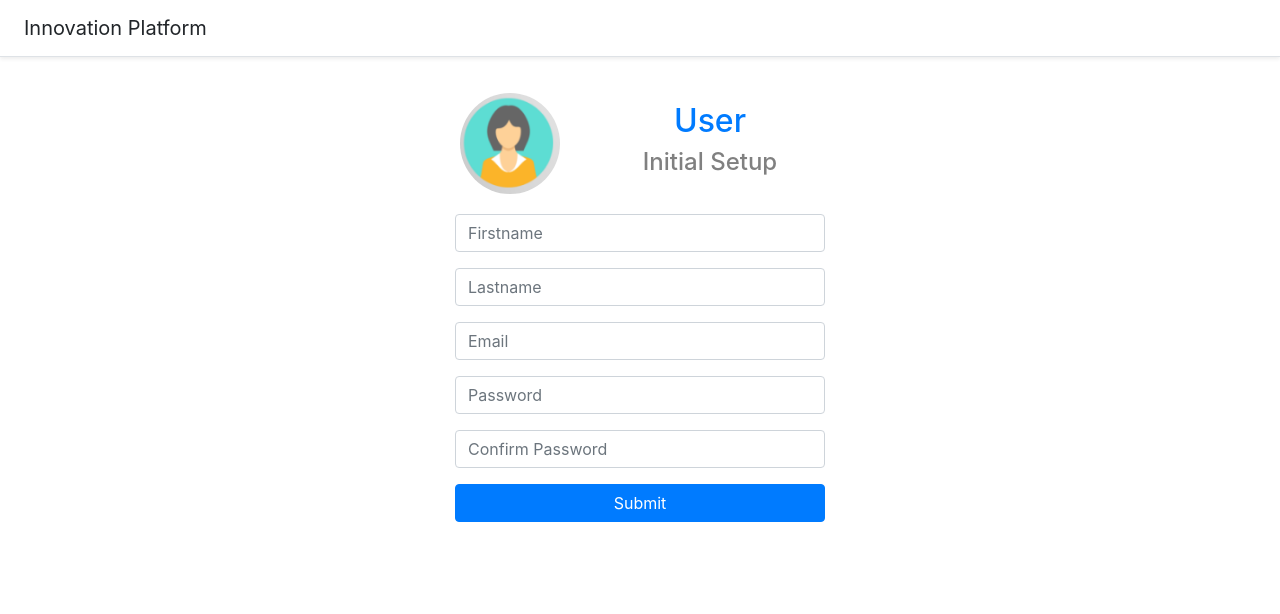
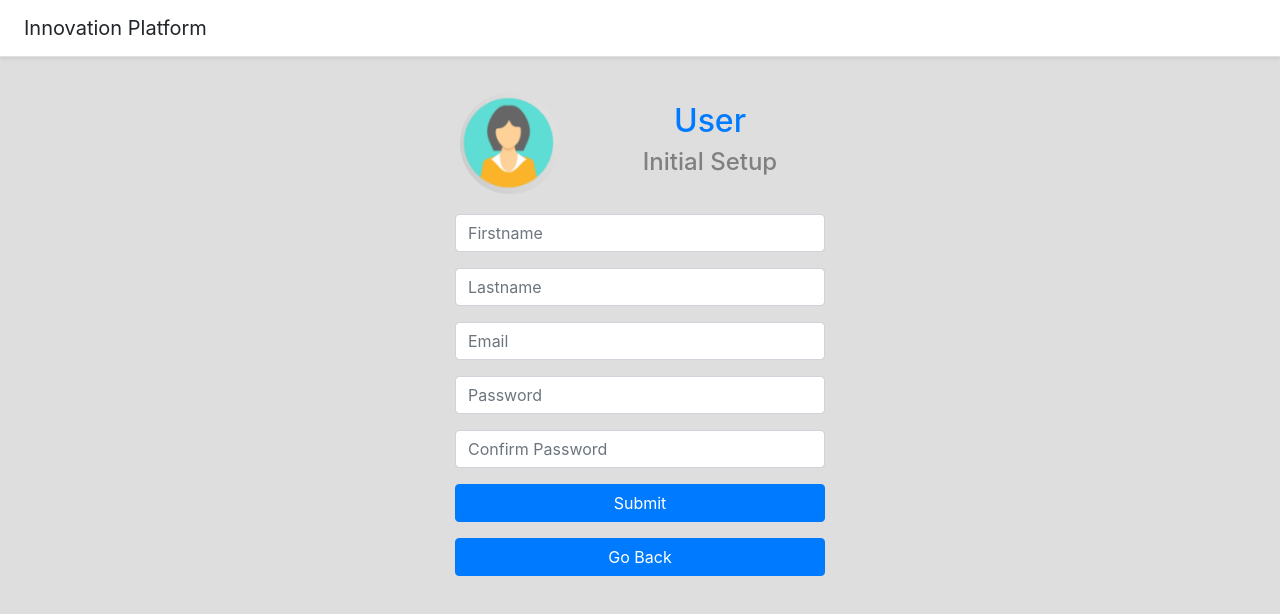
Before and after one commit to ankur04/mean-app-humber-capstone, an Angular app: page /register in a window 1280 px wide. Shown: the top 614 px of the page. Built offline with nearby package versions, Linux system fonts and the light colour scheme.

Commit message:
back link added

```diff
--- a/src/app/components/register/register.component.html
+++ b/src/app/components/register/register.component.html
@@ -27,5 +27,8 @@
     <div class="input-box form-group">
       <button type="submit" class="btn btn-primary btn-block" (click)="submit()">Submit</button>
     </div>
+    <div class="input-box form-group">
+      <button type="submit" class="btn btn-primary btn-block" (click)="back()">Go Back</button>
+    </div>
   </form>
 </div>
--- a/src/app/components/register/register.component.ts
+++ b/src/app/components/register/register.component.ts
@@ -1,4 +1,5 @@
 import { Component, OnInit } from '@angular/core';
+import { Router } from '@angular/router';
 
 @Component({
   selector: 'app-register',
@@ -7,7 +8,7 @@ import { Component, OnInit } from '@angular/core';
 })
 export class RegisterComponent implements OnInit {
 
-  constructor() { }
+  constructor(private router: Router) { }
 
   ngOnInit() {
   }
@@ -16,4 +17,8 @@ export class RegisterComponent implements OnInit {
     console.log("submit")
   }
 
+  back() {
+    this.router.navigate(['/login']);
+  }
+
 }
--- a/src/styles.css
+++ b/src/styles.css
@@ -1,6 +1,9 @@
 html {
   font-size: 14px;
   overflow-x: hidden;
+}
+body {
+  background-color: #dedede;
 }
 
 .form-control:focus {
@@ -32,7 +35,7 @@ html {
 
 .btn-outline-primary:not(:disabled):not(.disabled).active:focus,
 .btn-outline-primary:not(:disabled):not(.disabled):active:focus,
-.show>.btn-outline-primary.dropdown-toggle:focus {
+.show > .btn-outline-primary.dropdown-toggle:focus {
   box-shadow: none;
 }
 
```
